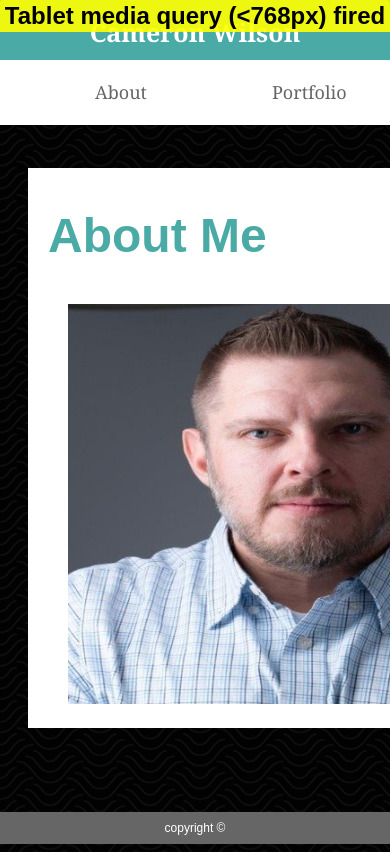
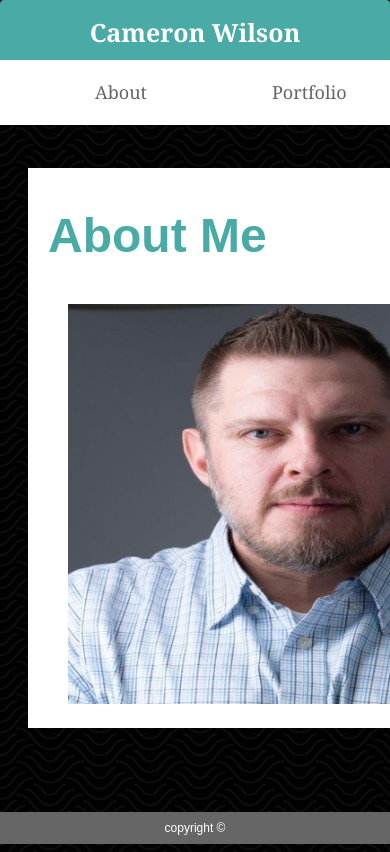
Before and after one commit to SoInZane/Responsive-Portfolio, a plain HTML site: page index.html in a window 390 px wide. Shown: the top 852 px of the page. Drawn offline with Linux system fonts and the light colour scheme.

Commit message:
commented out code used to know when queries fired

```diff
--- a/assets/css/style.css
+++ b/assets/css/style.css
@@ -235,7 +235,7 @@ input[type=submit]:hover {
 
 
     /* snippet of code used to know when media query kicks in. */
-    body::before {
+    /* body::before {
         content: "Tablet media query (<768px) fired";
         font-weight: bold;
         display: block;
@@ -246,7 +246,7 @@ input[type=submit]:hover {
         left: 0;
         right: 0;
         z-index: 99;
-    }
+    } */
     .header{
         position: static;
         width: 100%;
```
